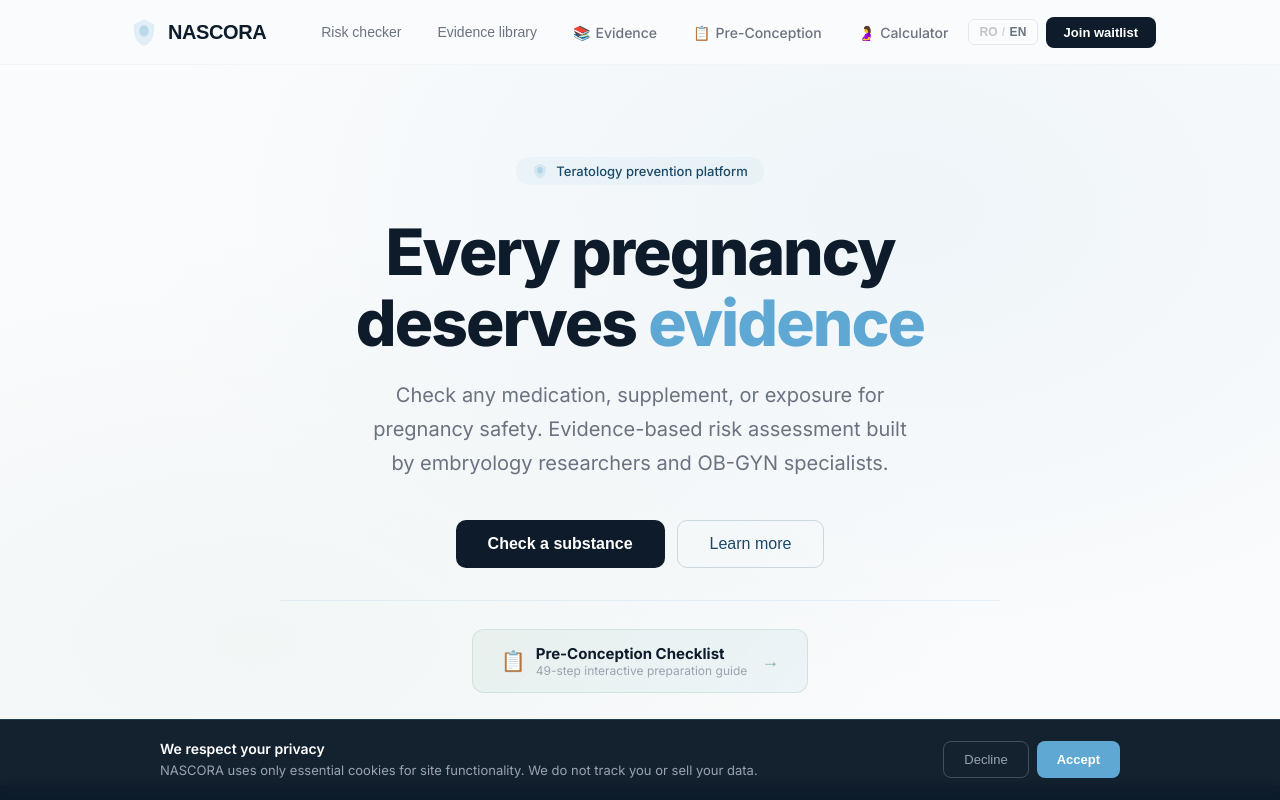
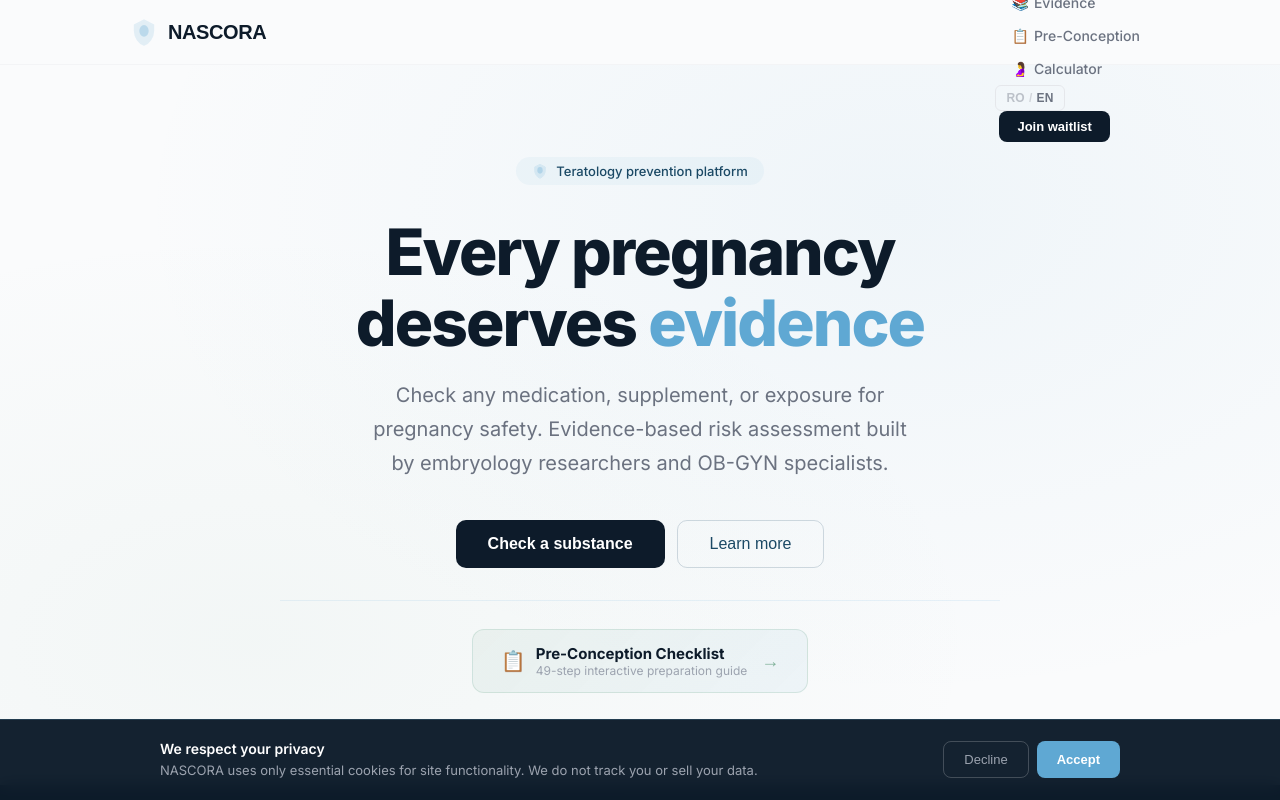
Before and after one commit to cosmingpopa-hub/Nascora, a Next.js app: page / in a window 1280 px wide. Shown: the top 800 px of the page. Built offline with nearby package versions, Linux system fonts and the light colour scheme.

Commit message:
Update page.js
comit

```diff
--- a/src/app/page.js
+++ b/src/app/page.js
@@ -254,29 +254,45 @@ function AppContent() {
             <span className="nascora-hamburger-line"/>
           </button>
 
-          {/* Nav Links */}
-          <div className={`nascora-nav-links ${menuOpen ? "open" : ""}`}>
+          {/* Desktop Nav Links — hidden on mobile via CSS */}
+          <div className="nascora-nav-desktop">
             <button onClick={()=>nav("checker")} className={`nascora-nav-link ${page==="checker"?"active":""}`}>{t.nav.riskChecker}</button>
             <button onClick={()=>nav("content")} className={`nascora-nav-link ${page==="content"?"active":""}`}>{t.nav.evidenceLibrary}</button>
-            <a href="/evidence" className="nascora-nav-link" onClick={()=>setMenuOpen(false)}>
+            <a href="/evidence" className="nascora-nav-link">
               <span style={{fontSize:14}}>📚</span>{lang==="ro"?"Evidență":"Evidence"}
             </a>
-            <a href="/preconception-checklist" className="nascora-nav-link" onClick={()=>setMenuOpen(false)}>
+            <a href="/preconception-checklist" className="nascora-nav-link">
               <span style={{fontSize:14}}>📋</span>{checklistNavLabel}
             </a>
-            <a href="/calculator" className="nascora-nav-link" onClick={()=>setMenuOpen(false)}>
+            <a href="/calculator" className="nascora-nav-link">
               <span style={{fontSize:14}}>🤰</span>{lang==="ro"?"Calculator":"Calculator"}
             </a>
-            <div className="nascora-lang-toggle">
-              <LangToggle/>
-            </div>
+            <LangToggle/>
             <button onClick={()=>nav("landing")} className="nascora-nav-cta">{t.nav.joinWaitlist}</button>
           </div>
         </div>
       </nav>
 
-      {/* Mobile overlay to close menu on tap outside */}
-      {menuOpen && <div className="nascora-mobile-overlay active" onClick={()=>setMenuOpen(false)}/>}
+      {/* ===== MOBILE MENU — outside nav to avoid backdrop-filter containing block ===== */}
+      {menuOpen && (
+        <div className="nascora-mobile-menu-overlay" onClick={()=>setMenuOpen(false)}>
+          <div className="nascora-mobile-menu" onClick={e=>e.stopPropagation()}>
+            <button onClick={()=>nav("checker")} className={`nascora-mobile-link ${page==="checker"?"active":""}`}>{t.nav.riskChecker}</button>
+            <button onClick={()=>nav("content")} className={`nascora-mobile-link ${page==="content"?"active":""}`}>{t.nav.evidenceLibrary}</button>
+            <a href="/evidence" className="nascora-mobile-link" onClick={()=>setMenuOpen(false)}>
+              <span style={{fontSize:16}}>📚</span>{lang==="ro"?"Evidență":"Evidence"}
+            </a>
+            <a href="/preconception-checklist" className="nascora-mobile-link" onClick={()=>setMenuOpen(false)}>
+              <span style={{fontSize:16}}>📋</span>{checklistNavLabel}
+            </a>
+            <a href="/calculator" className="nascora-mobile-link" onClick={()=>setMenuOpen(false)}>
+              <span style={{fontSize:16}}>🤰</span>{lang==="ro"?"Calculator":"Calculator"}
+            </a>
+            <div style={{marginTop:8}}><LangToggle/></div>
+            <button onClick={()=>nav("landing")} className="nascora-mobile-cta">{t.nav.joinWaitlist}</button>
+          </div>
+        </div>
+      )}
 
       {/* ===== MAIN CONTENT ===== */}
       <main>
```
